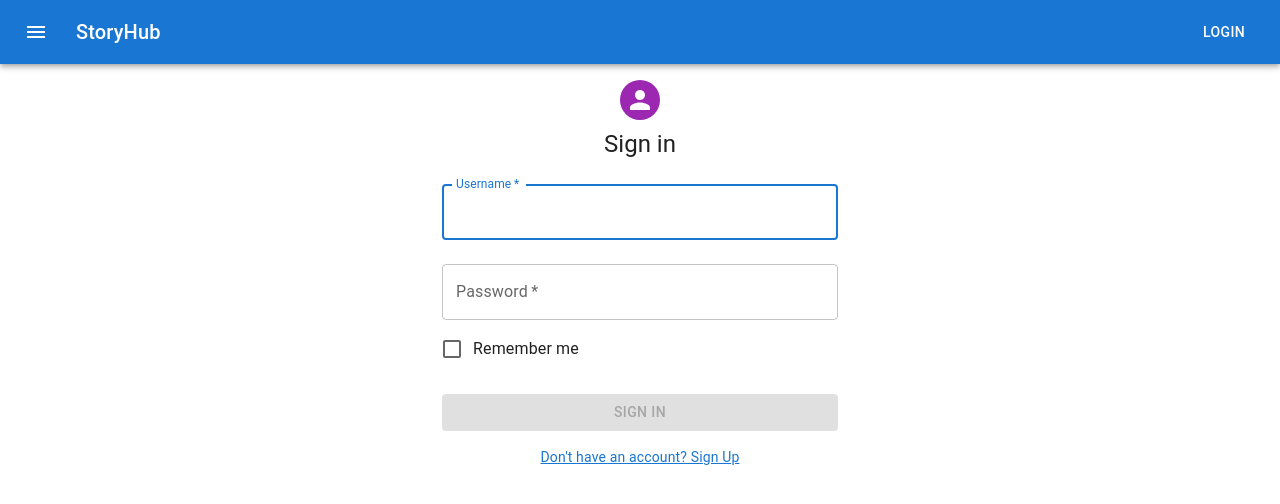
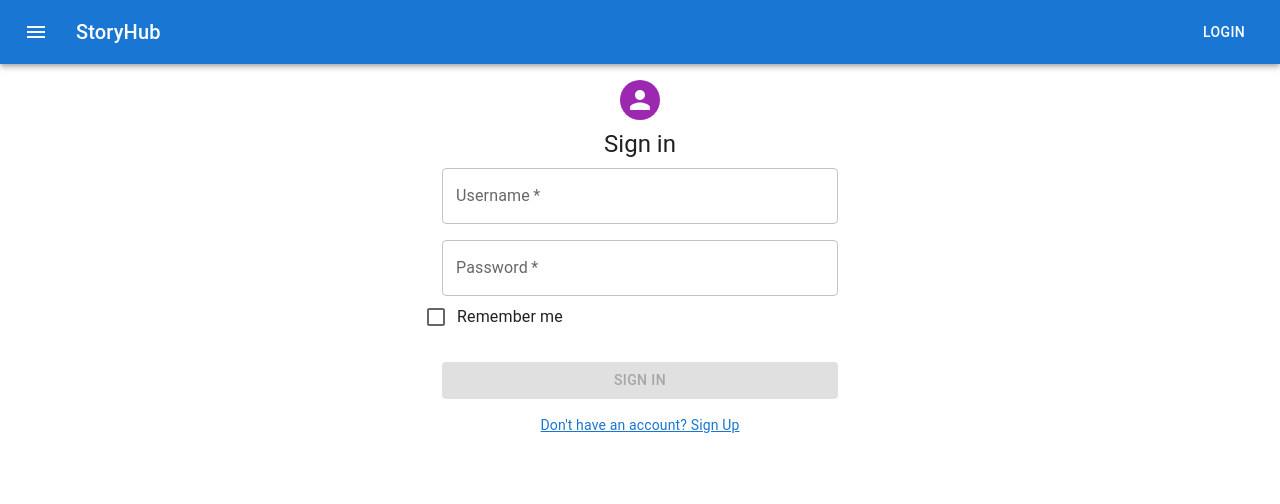
Before and after one commit to RakibulRanak/StoryBook-Frontend, a React (Create React App) app: page /signin in a window 1280 px wide. Shown: the top 504 px of the page. Built offline with nearby package versions, Linux system fonts and the light colour scheme.

Commit message:
fine tune codebase and no failed test cases

```diff
--- a/src/components/signup/InputField.tsx
+++ b/src/components/generic/FormInputField.tsx
@@ -11,14 +11,13 @@ interface InputFieldProps {
   minLength?: number;
 }
 
-export const InputField: FC<InputFieldProps> = ({
+export const FormInputField: FC<InputFieldProps> = ({
   label,
   onChange,
   required = true,
   minLength,
 }) => {
   const mark = label.toLocaleLowerCase().split(" ").join("");
-  console.log(mark);
   return (
     <TextField
       onChange={onChange}
@@ -29,7 +28,7 @@ export const InputField: FC<InputFieldProps> = ({
       name={mark}
       type={mark}
       data-testid={`${mark}Input`}
-      //   autoComplete={mark}
+      autoComplete={mark}
       inputProps={{
         minLength,
       }}
--- a/src/components/signin/SignInForm.tsx
+++ b/src/components/signin/SignInForm.tsx
@@ -1,7 +1,6 @@
 import React, { FC } from "react";
 import {
   Button,
-  TextField,
   FormControlLabel,
   Checkbox,
   Grid,
@@ -12,6 +11,7 @@ import { useNavigate } from "react-router-dom";
 import { useAppDispatch } from "../../app/hook";
 import { signIn } from "../../features/authSlice";
 import { useState, useEffect } from "react";
+import { FormInputField } from "../generic/FormInputField";
 
 export const SignInForm: FC = () => {
   const [username, setUsername] = useState("");
@@ -35,34 +35,24 @@ export const SignInForm: FC = () => {
   };
   return (
     <Box component="form" onSubmit={handleSubmit} noValidate sx={{ mt: 1 }}>
-      <TextField
-        margin="normal"
-        required
-        fullWidth
-        data-testid="usernameInput"
-        id="username"
+      <Grid container spacing={2}>
+        <Grid item xs={12}>
+          <FormInputField
             label="Username"
-        name="username"
-        autoComplete="username"
-        autoFocus
             onChange={(e) => setUsername(e.target.value)}
           />
-      <TextField
-        margin="normal"
-        required
-        fullWidth
-        data-testid="passwordInput"
-        name="password"
+        </Grid>
+        <Grid item xs={12}>
+          <FormInputField
             label="Password"
-        type="password"
-        id="password"
-        autoComplete="current-password"
             onChange={(e) => setPassword(e.target.value)}
           />
+        </Grid>
         <FormControlLabel
           control={<Checkbox value="remember" color="primary" />}
           label="Remember me"
         />
+      </Grid>
       <Button
         type="submit"
         fullWidth
--- a/src/components/signup/SignUpForm.tsx
+++ b/src/components/signup/SignUpForm.tsx
@@ -3,7 +3,7 @@ import { Button, TextField, Grid, Box, Typography } from "@mui/material";
 import { useNavigate } from "react-router-dom";
 import { useAppDispatch } from "../../app/hook";
 import { signUp } from "../../features/authSlice";
-import { InputField } from "./InputField";
+import { FormInputField } from "../generic/FormInputField";
 
 export const SignUpForm: FC = () => {
   const [username, setUsername] = useState("");
@@ -44,31 +44,31 @@ export const SignUpForm: FC = () => {
     <Box component="form" noValidate onSubmit={handleSubmit} sx={{ mt: 3 }}>
       <Grid container spacing={2}>
         <Grid item xs={12} sm={6}>
-          <InputField
+          <FormInputField
             onChange={(event) => setName(event.target.value)}
             label="Name"
           />
         </Grid>
         <Grid item xs={12} sm={6}>
-          <InputField
+          <FormInputField
             onChange={(e) => setUsername(e.target.value)}
             label="Username"
           />
         </Grid>
         <Grid item xs={12}>
-          <InputField
+          <FormInputField
             onChange={(e) => setEmail(e.target.value)}
             label="Email"
           />
         </Grid>
         <Grid item xs={12}>
-          <InputField
+          <FormInputField
             onChange={(e) => setPassword(e.target.value)}
             label="Password"
           />
         </Grid>
         <Grid item xs={12}>
-          <InputField
+          <FormInputField
             onChange={(e) => setConfirmPassword(e.target.value)}
             label="Confirm Password"
           />
```
Lines whose indentation alone changed are shown as unchanged.
